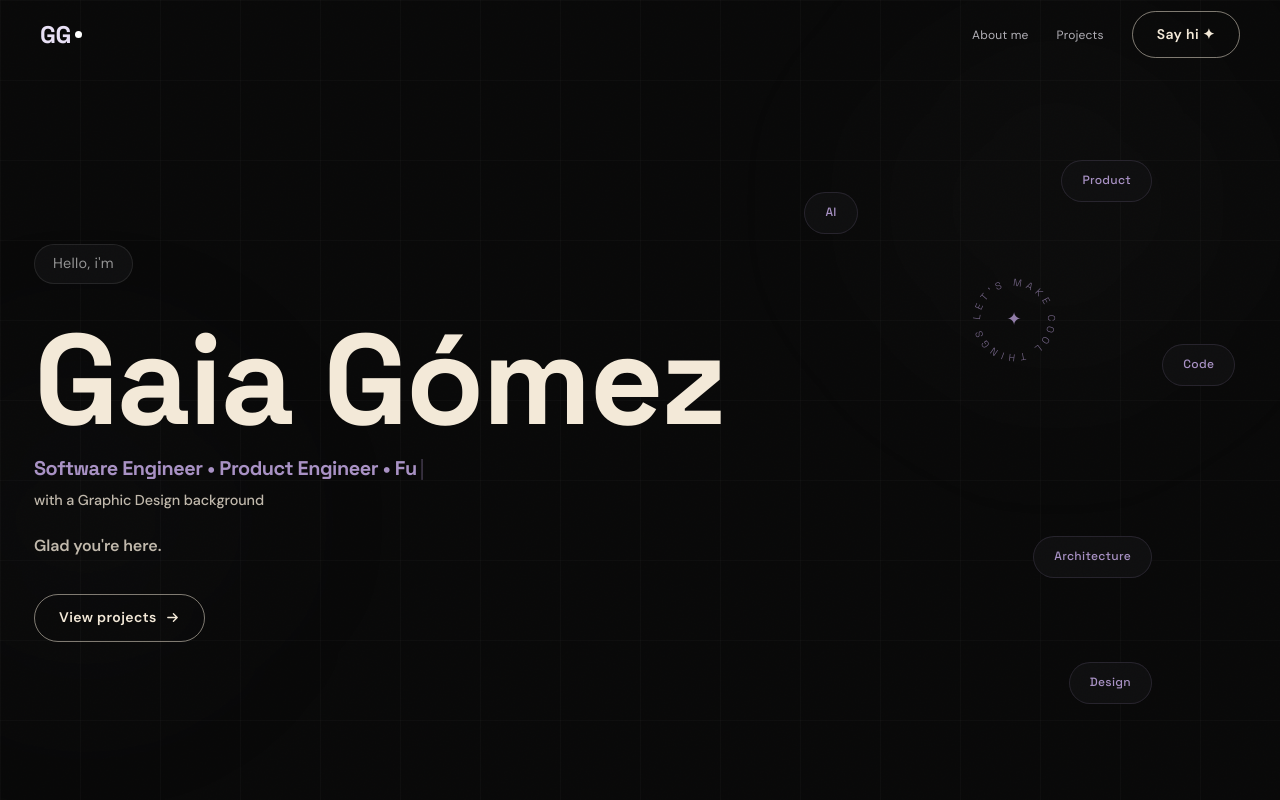
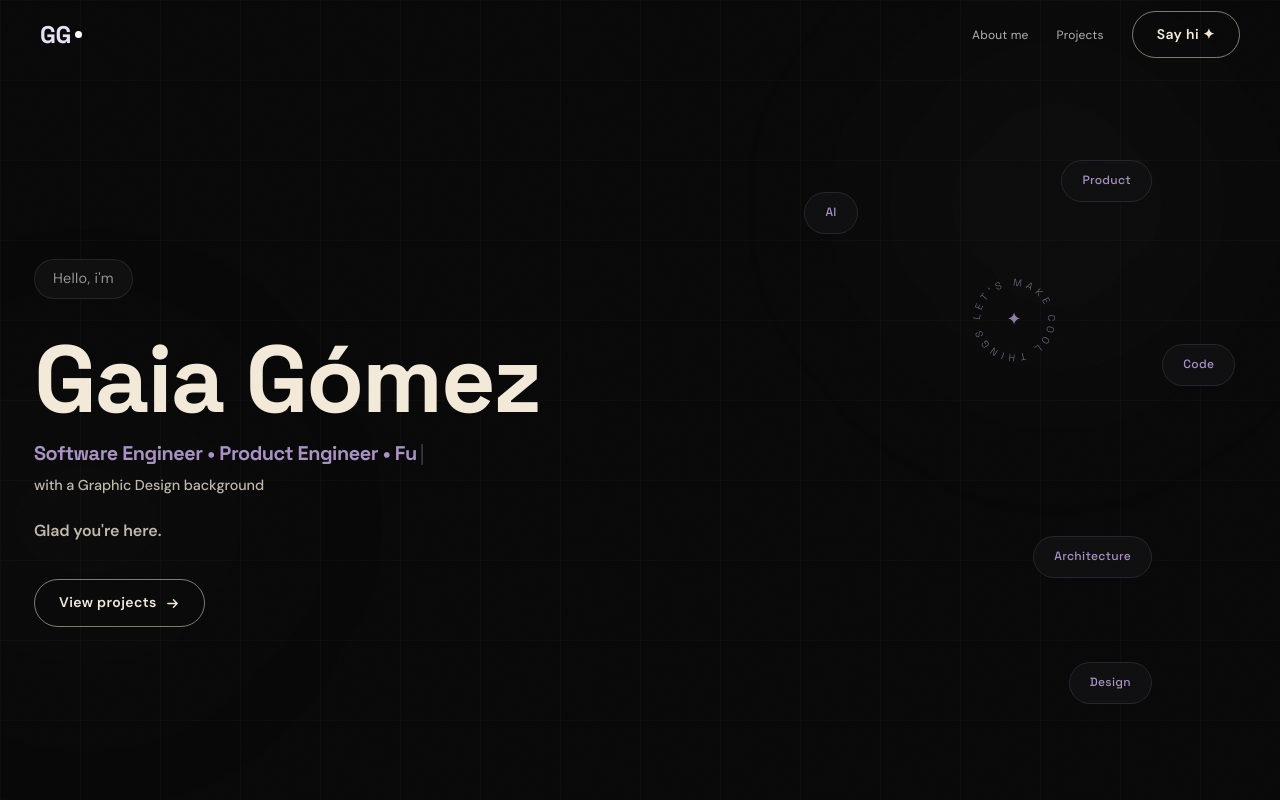
Before and after one commit to GaiaGomez/gaia-gomez-portfolio, a React (Vite) app: page / in a window 1280 px wide. Shown: the top 800 px of the page. Built offline with nearby package versions, Linux system fonts and the light colour scheme.

Commit message:
refine hero typography

```diff
--- a/src/components/Hero.jsx
+++ b/src/components/Hero.jsx
@@ -253,7 +253,7 @@ export default function Hero() {
             <h1
               style={{
                 fontFamily: "'Space Grotesk', sans-serif",
-                fontSize: 'clamp(4.2rem, 10vw, 9.5rem)',
+                fontSize: 'clamp(3.8rem, 7.4vw, 7.8rem)',
                 fontWeight: '700',
                 lineHeight: '0.9',
                 letterSpacing: '-2px',
```
